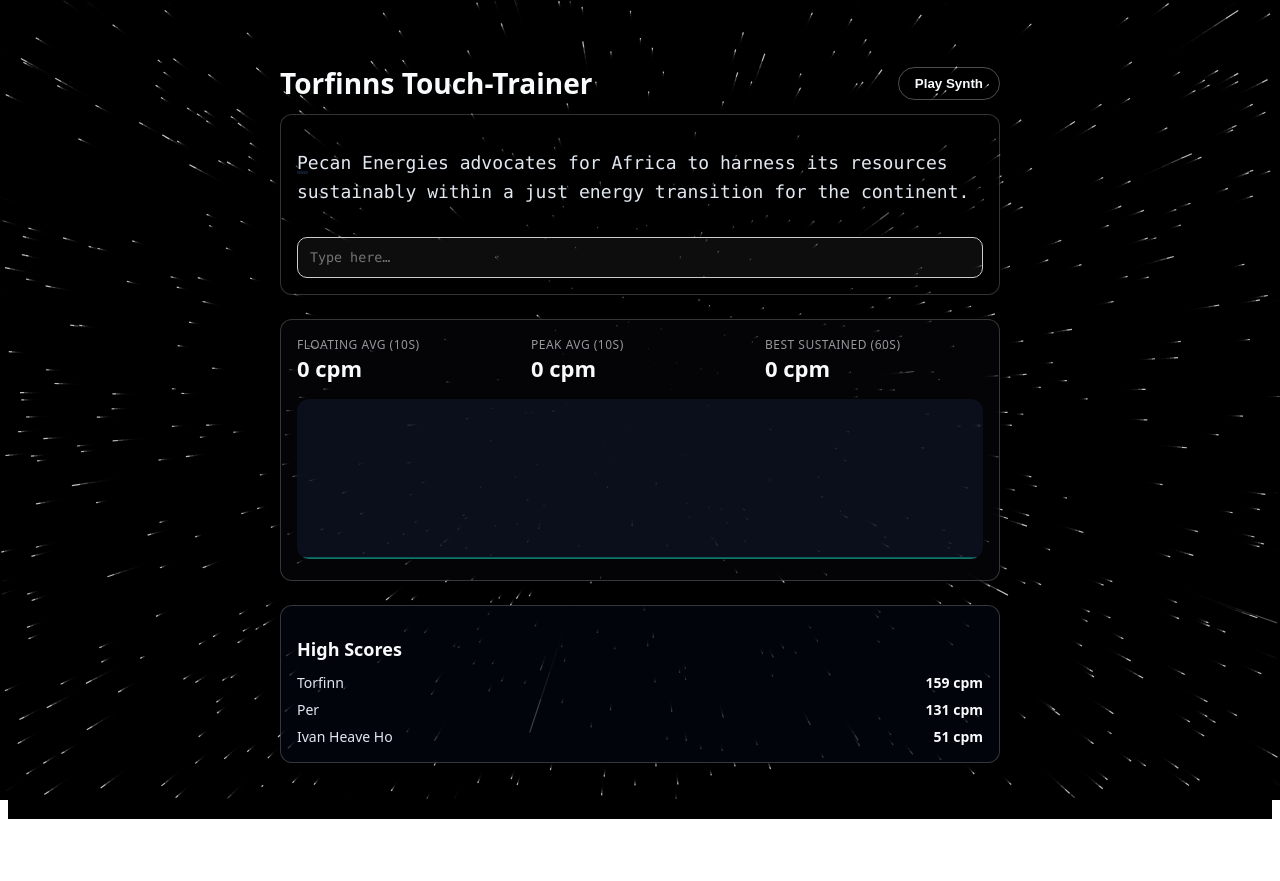
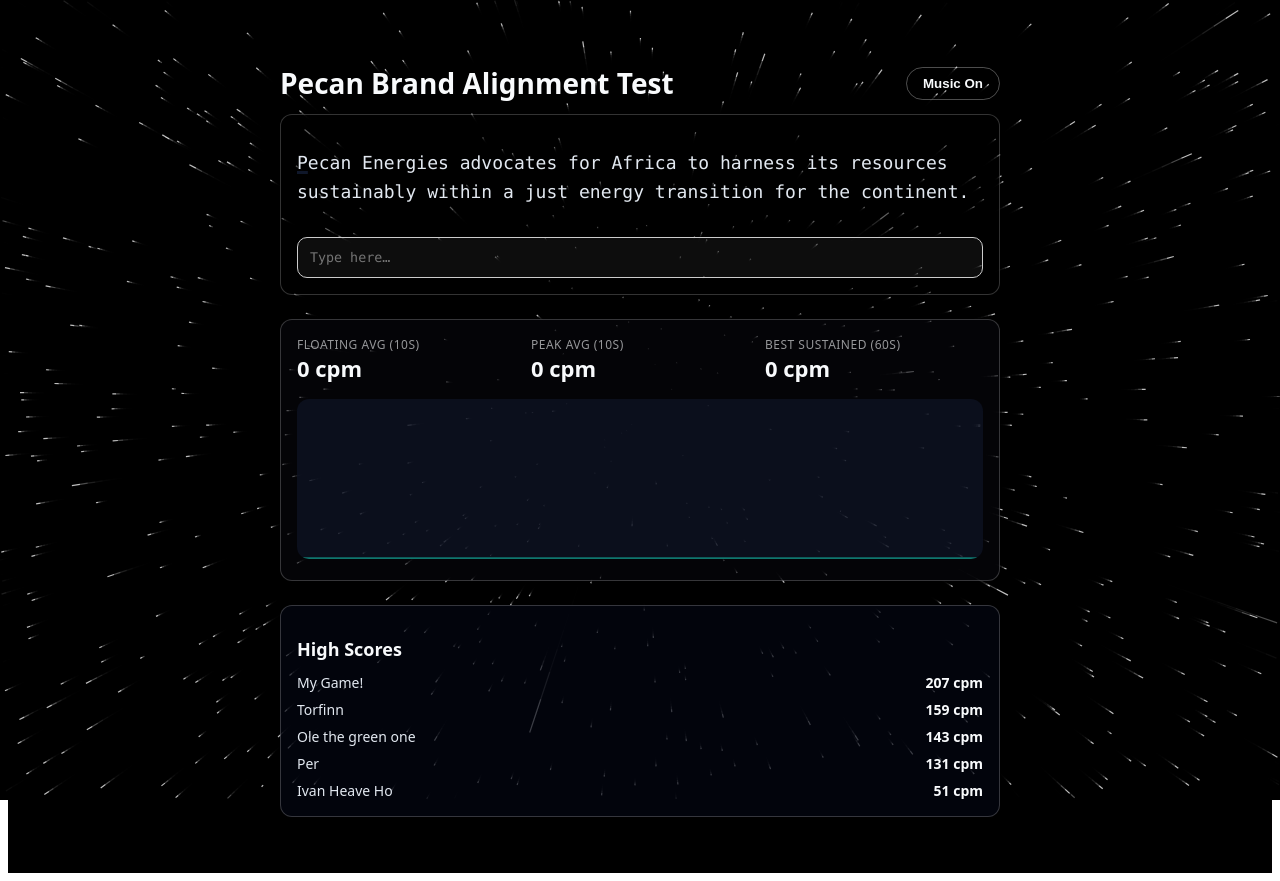
Before and after one commit to kjeeetil/notmytype, a Next.js app in the folder web/: page / in a window 1280 px wide. Before the commit the page ends 827 px from the top, so only its background shows below. Built offline with nearby package versions, Linux system fonts and the light colour scheme; no server answers.

Commit message:
name update

```diff
--- a/web/app/layout.js
+++ b/web/app/layout.js
@@ -1,4 +1,4 @@
-export const metadata = { title: 'Torfinns Touch-Trainer' };
+export const metadata = { title: 'Pecan Brand Alignment Test' };
 export const dynamic = 'force-dynamic';
 
 export default function RootLayout({ children }) {
--- a/web/app/page.js
+++ b/web/app/page.js
@@ -362,7 +362,7 @@ export default function Page() {
       <Starfield speed={effectiveMetrics.responsiveCpm} />
       <main style={{ position: "relative", zIndex: 1, maxWidth: 720, margin: "40px auto", padding: 16, color: "#f8fafc" }}>
       <div style={{ display: "flex", flexWrap: "wrap", alignItems: "center", gap: 12, marginBottom: 12 }}>
-        <h1 style={{ fontSize: 28, fontWeight: 600, margin: 0 }}>Torfinns Touch-Trainer</h1>
+        <h1 style={{ fontSize: 28, fontWeight: 600, margin: 0 }}>Pecan Brand Alignment Test</h1>
         <button
           onClick={handleToggleAudio}
           disabled={audioInitPending && !audioEnabled}
@@ -378,7 +378,7 @@ export default function Page() {
             opacity: audioInitPending && !audioEnabled ? 0.65 : 1
           }}
         >
-          {audioEnabled ? "Mute Synth" : audioInitPending ? "Starting…" : "Play Synth"}
+          {audioEnabled ? "Music Off" : audioInitPending ? "Starting…" : "Music On"}
         </button>
       </div>
       <div style={{ border: "1px solid rgba(255,255,255,0.2)", borderRadius: 12, padding: 16, background: "rgba(0,0,0,0.5)" }}>
--- a/web/data/scores.json
+++ b/web/data/scores.json
@@ -1,7 +1,15 @@
 [
+  {
+    "name": "My Game!",
+    "score": 207
+  },
   {
     "name": "Torfinn",
     "score": 159
+  },
+  {
+    "name": "Ole the green one",
+    "score": 143
   },
   {
     "name": "Per",
```
